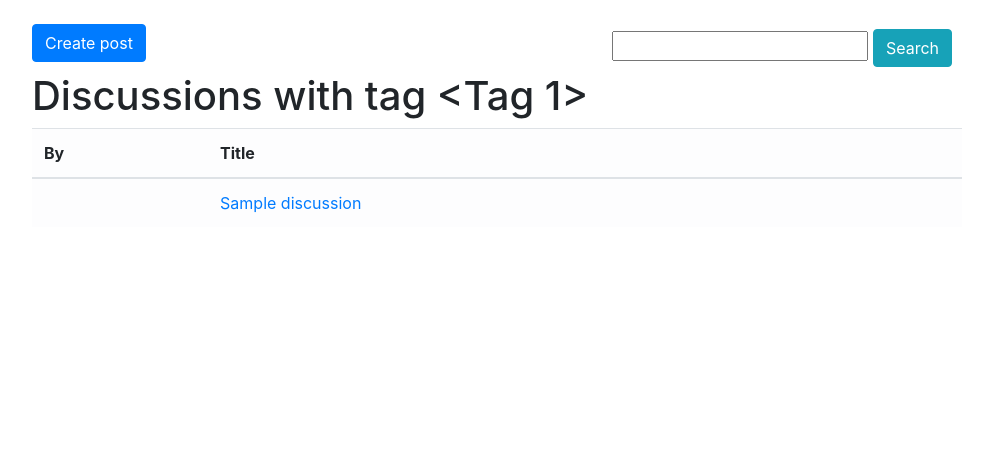
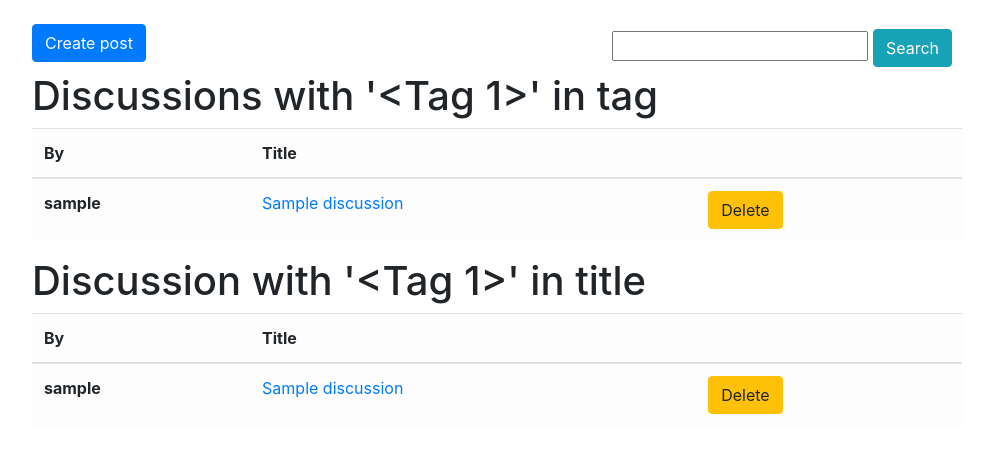
Before and after one commit to RoopeNiemi/tsoha19-projekti, a Flask app: template application/templates/tags/list.html in a window 1280 px wide. Shown: the part 56-509 px from the top of the page, without its empty margins (143-1136 px from the left). Run offline with Flask 2, Linux system fonts and the light colour scheme; a user stored in the database is signed in; tables that the repository leaves empty hold one stand-in row (values such as "Sample post"); the template is opened without the code that fills it: values that come from a table or form of the project are taken from there, most other values are stand-ins (such as "Sample title", 1, 10 or a date in 2020); some libraries are stand-ins or nearby versions.

Commit message:
searching discussions now also lists discussions with search parameter in their title instead of just parameter in their tags

```diff
--- a/application/templates/tags/list.html
+++ b/application/templates/tags/list.html
@@ -14,7 +14,7 @@
   <button type="submit" class="btn btn-info"style="margin-right: 10px;">Search</button>
 </form>
 </div>
-<h1>Discussions with tag {{ tag }}</h1>
+<h1>Discussions with '{{ tag }}' in tag</h1>
   <table class="table table-light">
     <thead>
       <th scope="col">By</th>
@@ -22,14 +22,37 @@
       <th scope="col"></th>
     </thead>
     <tbody>
-    {% for discussion in discussions %}
+    {% for discussion in discussions_by_tag %}
     <tr>
       <th scope="row">{{discussion.username}}</td>
       <td><a href="{{url_for('discussions_show', discussion_id = discussion.id )}}">{{ discussion.title }}</a></td>
       <td>
-        {% if current_user.is_authenticated and current_user.id == discussion.a_id %}
+        {% if current_user.is_authenticated and current_user.id == discussion.account_id %}
         <form method="POST" action="{{ url_for('discussions_delete', discussion_id=discussion.id) }}">
-          <input type="submit" value="Delete"/>
+          <button type="submit" class="btn btn-warning">Delete</button>
+        </form>
+        {% endif %}
+      </td>
+    </tr>
+    {% endfor %}
+  </tbody>
+  </table>
+    <h1>Discussion with '{{ tag }}' in title</h1>
+    <table class="table table-light">
+      <thead>
+        <th scope="col">By</th>
+        <th scope="col">Title</th>
+        <th scope="col"></th>
+      </thead>
+      <tbody>
+    {% for discussion in discussions_by_title %}
+    <tr>
+      <th scope="row">{{discussion.username}}</td>
+      <td><a href="{{url_for('discussions_show', discussion_id = discussion.id )}}">{{ discussion.title }}</a></td>
+      <td>
+        {% if current_user.is_authenticated and current_user.id == discussion.account_id %}
+        <form method="POST" action="{{ url_for('discussions_delete', discussion_id=discussion.id) }}">
+          <button type="submit" class="btn btn-warning">Delete</button>
         </form>
         {% endif %}
       </td>
--- a/application/user/views.py
+++ b/application/user/views.py
@@ -54,7 +54,6 @@ def update_password(user_id):
 
     form = UpdatePasswordForm(request.form)
     if not form.validate():
-        #TODO: use validators for better error messaging and validation
         return render_template("user/userpage.html", error = "Problem validating passwords. Make sure the new password is atleast 8 characters, and that given new passwords match.",
         user=current_user, form = UpdatePasswordForm())
 
```
Also changed, not shown: application/tags/views.py (+12 -5 lines).
